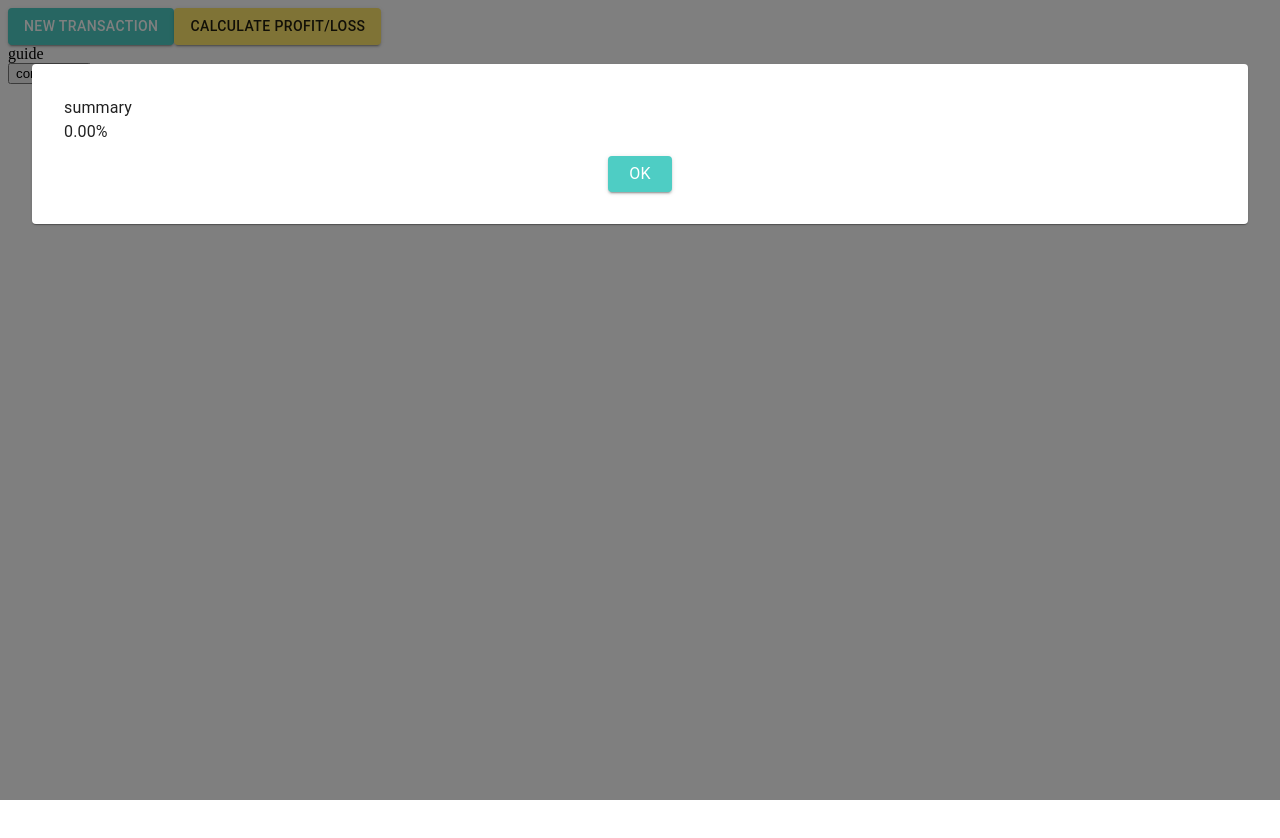
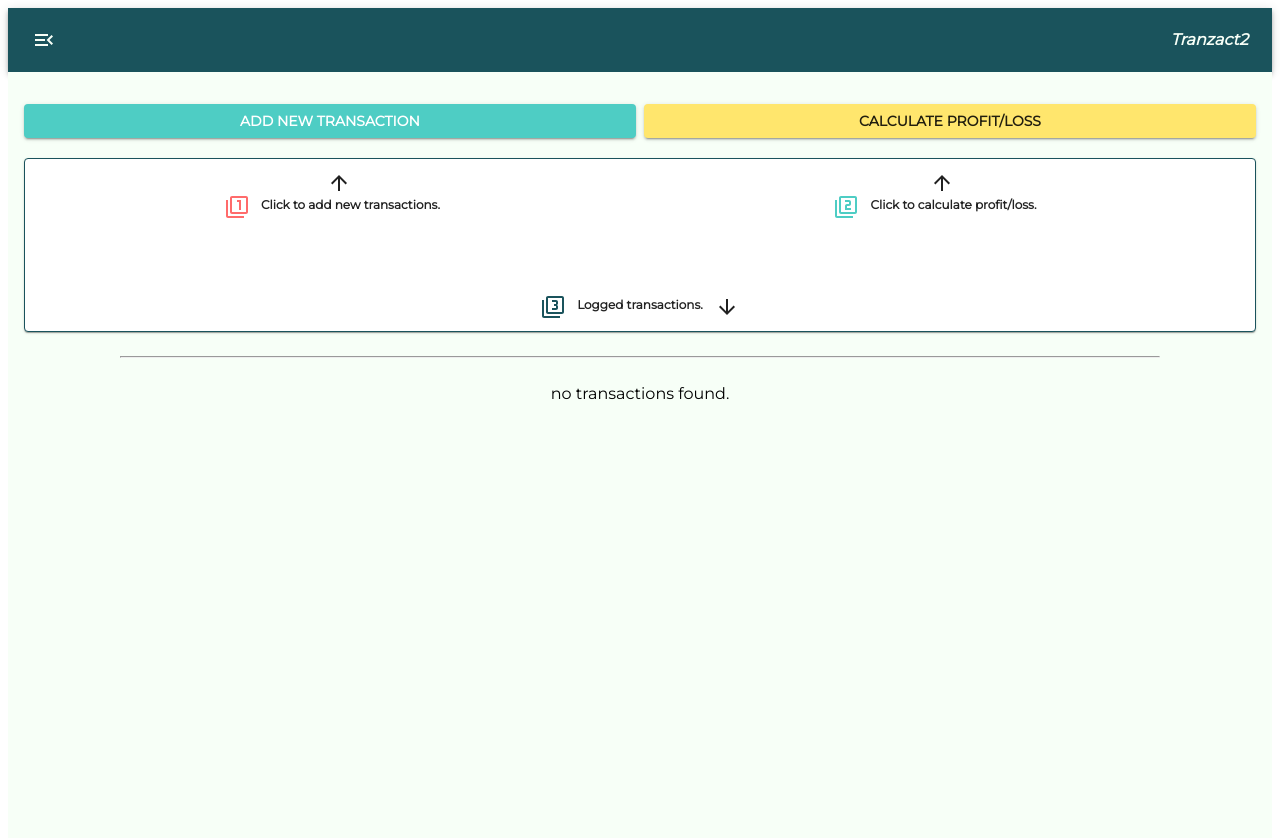
Before and after one commit to andretai/fees-calc-2, a React (Create React App) app: page / in a window 1280 px wide. Shown: the top 838 px of the page. Before the commit the page ends 800 px from the top, so only its background shows below. Built offline with nearby package versions, Linux system fonts and the light colour scheme.

Commit message:
#7 added functions for cost, value, & returns. #9 styled transactions page and modals.

```diff
--- a/public/index.html
+++ b/public/index.html
@@ -1,6 +1,7 @@
 <!DOCTYPE html>
 <html lang="en">
   <head>
+    <link href="https://fonts.googleapis.com/css2?family=Montserrat&display=swap" rel="stylesheet">
     <meta charset="utf-8" />
     <link rel="icon" href="%PUBLIC_URL%/favicon.ico" />
     <meta name="viewport" content="width=device-width, initial-scale=1" />
--- a/src/App.js
+++ b/src/App.js
@@ -1,6 +1,7 @@
 import Transactions from './pages/Transactions';
 import { createMuiTheme } from '@material-ui/core';
 import { ThemeProvider } from '@material-ui/core';
+import Header from './components/Header';
 
 function App() {
 
@@ -13,11 +14,15 @@ function App() {
       secondary: {
         main: '#ffe66d'
       }
+    },
+    typography: {
+      fontFamily: ['"Montserrat"', 'Open Sans'].join(',')
     }
   });
 
   return (
     <ThemeProvider theme={theme}>
+      <Header/>
       <Transactions/>
     </ThemeProvider>
   );
--- a/src/components/Header.js
+++ b/src/components/Header.js
@@ -1,11 +1,38 @@
-import React from 'react'
+import React from 'react';
+import { makeStyles } from '@material-ui/core/styles';
+import { AppBar, IconButton, Toolbar, Typography } from '@material-ui/core';
+import { MenuOpen } from '@material-ui/icons';
+
+const useStyles = makeStyles(theme => ({
+  grow: {
+    flexGrow: 1
+  },
+  navbar: {
+    backgroundColor: '#1a535c'
+  },
+  menu: {
+    color: '#f7fff7'
+  },
+  brand: {
+    color: '#f7fff7',
+    fontStyle: 'italic',
+    fontWeight: 800
+  }
+}));
 
 const Header = () => {
+  const classes = useStyles();
   return (
-    <div>
-
-    </div>
-  )
+    <AppBar position="static" className={classes.navbar}>
+      <Toolbar>
+        <IconButton edge="start">
+          <MenuOpen className={classes.menu}/>
+        </IconButton>
+        <div className={classes.grow}></div>
+        <Typography variant="body1" className={classes.brand}>Tranzact2</Typography>
+      </Toolbar>
+    </AppBar>
+  );
 }
 
 export default Header;
--- a/src/components/transactions/AddRecord.js
+++ b/src/components/transactions/AddRecord.js
@@ -1,11 +1,12 @@
 import React from 'react';
 import { makeStyles } from '@material-ui/core/styles';
 import { Button, FormLabel, FormControlLabel, Paper, Radio, RadioGroup, TextField, Typography } from '@material-ui/core';
+import { PlaylistAdd } from '@material-ui/icons';
 
 const useStyles = makeStyles(theme => ({
   paper: {
-    margin: '64px 32px 0 32px',
-    padding: '32px'
+    margin: '64px 32px',
+    padding: '32px 32px 36px 32px'
   },
   field: {
     margin: '6px 0',
@@ -15,7 +16,7 @@ const useStyles = makeStyles(theme => ({
     marginTop: '12px',
     width: '100%',
     display: 'flex',
-    justifyContent: 'between'
+    justifyContent: 'space-between'
   },
   cancel: {
     color: '#ff6b6b'
@@ -46,7 +47,10 @@ const AddRecord = React.forwardRef((props, ref) => {
   return (
     <Paper className={classes.paper}>
       <div>
-        <Typography variant="h6">new transaction</Typography>
+        <div style={{ display: 'flex', alignItems: 'center', justifyContent: 'space-around', marginBottom: '24px' }}>
+          <PlaylistAdd/>
+          <Typography variant="h6">New Transaction</Typography>
+        </div>
         <form>
           <div className={classes.field}>
             <FormLabel component="legend">
@@ -64,13 +68,13 @@ const AddRecord = React.forwardRef((props, ref) => {
           <TextField className={classes.field} variant="outlined" label="Stock Code" name="code" onChange={e => handleChange(e)}/>
           <TextField className={classes.field} variant="outlined" label="Stock Name" name="name" onChange={e => handleChange(e)}/>
           <TextField className={classes.field} variant="outlined" label="Stock Quantity" type="number" name="quantity" onChange={e => handleChange(e)}/>
-          <TextField className={classes.field} variant="outlined" label="Stock Price" type="number" name="price" onChange={e => handleChange(e)}/>
+          <TextField className={classes.field} variant="outlined" style={{ marginBottom: '16px' }} label="Stock Price" type="number" name="price" onChange={e => handleChange(e)}/>
         </form>
         <div className={classes.buttons}>
-          <Button variant="contained" color="primary" onClick={() => handleSubmit()}>
+          <Button variant="contained" color="primary" style={{ width: '100%' }} onClick={() => handleSubmit()}>
             <Typography variant="button">submit</Typography>
           </Button>
-          <Button variant="text">
+          <Button variant="text" style={{ width: '100%' }}>
             <Typography className={classes.cancel} variant="button" onClick={() => handleCancel()}>cancel</Typography>
           </Button>
         </div>
--- a/src/components/transactions/Constants.js
+++ b/src/components/transactions/Constants.js
@@ -46,7 +46,6 @@ let constants = {
         earned += (price * quantity);
       }
     });
-    console.log('paid', paid, 'earned', earned)
     var pct;
     if (earned > paid) {
       console.log('earned > paid')
@@ -58,6 +57,26 @@ let constants = {
       pct = 0;
     }
     return pct.toFixed(2);
+  },
+  calculate_value: function(type, records) {
+    var val = 0;
+    records.forEach(record => {
+      if (type === 'buy') {
+        if (record.type === 'buy') {
+          val += (record.quantity * record.price);
+        }
+      } else {
+        if (record.type === 'sell') {
+          val += (record.quantity * record.price);
+        }
+      }
+    })
+    return val;
+  },
+  calculate_allcosts: function(records) {
+    let costs = records.map(record => parseFloat(record.cost));
+    console.log(costs)
+    return costs.reduce((acc, cost) => acc + cost);
   }
 }
 
--- a/src/components/transactions/Guide.js
+++ b/src/components/transactions/Guide.js
@@ -1,10 +1,54 @@
-import React from 'react'
+import React from 'react';
+import { makeStyles } from '@material-ui/core/styles';
+import { Grid, Paper, Typography } from '@material-ui/core';
+import { ArrowDownward, ArrowUpward, Filter1, Filter2, Filter3 } from '@material-ui/icons';
+
+const useStyles = makeStyles(theme => ({
+  paper: {
+    padding: '12px',
+    border: '0.5px',
+    borderStyle: 'solid',
+    borderColor: '#1a535c'
+  },
+  root: {
+    paddingTop: '0px'
+  },
+  step: {
+    display: 'flex',
+    justifyContent: 'center'
+  },
+  text: {
+    padding: '0 12px',
+    fontWeight: 700
+  }
+}));
 
 const Guide = () => {
+
+  // CSS
+  const classes = useStyles();
+
   return (
-    <div>
-      guide
-    </div>
+    <Paper className={classes.paper}>
+      <Grid container className={classes.root}>
+        <Grid item xs={6} className={classes.step}><ArrowUpward style={{ margin: 'auto' }}/></Grid>
+        <Grid item xs={6} className={classes.step}><ArrowUpward style={{ margin: 'auto' }}/></Grid>
+        <Grid item xs={6} className={classes.step}>
+          <Filter1 style={{ color: '#ff6b6b' }}/>
+          <Typography variant="caption" className={classes.text}>Click to add new transactions.</Typography>
+        </Grid>
+        <Grid item xs={6} className={classes.step}>
+          <Filter2 style={{ color: '#4ecdc4'}}/>
+          <Typography variant="caption" className={classes.text}>Click to calculate profit/loss.</Typography>
+        </Grid>
+        <div style={{ height: '100px' }}></div>
+        <Grid item xs={12} className={classes.step}>
+          <Filter3 style={{ color: '#1a535c' }}/>
+          <Typography variant="caption" className={classes.text}>Logged transactions.</Typography>
+          <ArrowDownward/>
+        </Grid>
+      </Grid>
+    </Paper>
   )
 }
 
--- a/src/components/transactions/Records.js
+++ b/src/components/transactions/Records.js
@@ -1,16 +1,44 @@
 import React from 'react';
 import { makeStyles } from '@material-ui/core/styles';
-import { ListItem, ListItemIcon, ListItemText, ListItemSecondaryAction, Typography} from '@material-ui/core';
+import { Grid, Typography} from '@material-ui/core';
+import { AddCircleOutline, RemoveCircleOutline } from '@material-ui/icons';
 
 const useStyles = makeStyles(theme => ({
+  paper: {
+    marginBottom: '6px'
+  },
   buy: {
     backgroundColor: '#4ecdc4'
+  },
+  buytag: {
+    backgroundColor: '#3D9C95',
+    height: '64px',
+    display: 'table-cell',
+    verticalAlign: 'middle',
+    padding: '0 3px'
   },
   sell: {
     backgroundColor: '#ff6b6b'
   },
+  selltag: {
+    backgroundColor: '#C85555',
+    height: '64px',
+    display: 'table-cell',
+    verticalAlign: 'middle',
+    padding: '0 3px'
+  },
   text: {
     color: '#ffffff'
+  },
+  info: {
+    padding: '0 16px',
+    display: 'flex',
+    justifyContent: 'space-between',
+    alignItems: 'center'
+  },
+  bold: {
+    fontWeight: 700,
+    marginRight: '6px'
   }
 }));
 
@@ -19,25 +47,37 @@ const Records = React.forwardRef((props, ref) => {
   const records = props.records;
   return (
     <>
+      <hr style={{ margin: '24px 96px' }}></hr>
+      {
+        records.length === 0 ? <Typography style={{ textAlign: 'center' }}>no transactions found.</Typography> : null
+      }
       {
         records.map(record =>
-          <ListItem key={record.id} className={record.type === 'buy' ? classes.buy : classes.sell}>
-            <ListItemIcon>
+          <Grid container key={record.id}
+            className={`${classes.paper} ${record.type === 'buy' ? classes.buy : classes.sell}`}>
+            <Grid item xs={1}>
               {record.type === 'buy' ?
-                <Typography variant="button" className={classes.text}>buy</Typography>
+                <div className={`${classes.buytag}`}>
+                  <AddCircleOutline className={`${classes.text} `}/>
+                </div>
                 :
-                <Typography variant="button" className={classes.text}>sell</Typography>
+                <div className={`${classes.selltag}`}>
+                  <RemoveCircleOutline className={`${classes.text} `}/>
+                </div>
               }
-            </ListItemIcon>
-            <ListItemText>
-              <Typography variant="button" className={classes.text}>{record.name}-</Typography>
-              <Typography variant="caption" className={classes.text}>{record.code}</Typography>
-            </ListItemText>
-            <ListItemSecondaryAction>
-              <Typography variant="button" className={classes.text}>RM {parseFloat(record.price).toFixed(3)}x</Typography>
-              <Typography variant="caption" className={classes.text}>{record.quantity}</Typography>
-            </ListItemSecondaryAction>
-          </ListItem>
+            </Grid>
+            <Grid item xs={11} className={classes.info}>
+              <div>
+                <Typography variant="body1" className={`${classes.text} ${classes.bold}`}>{record.name}<br></br></Typography>
+                <Typography variant="caption" className={classes.text}>{record.code}</Typography>
+              </div>
+              {/* <div style={{ flexGrow: 1 }}></div> */}
+              <div style={{ display: 'flex' }}>
+                <Typography variant="body1" className={`${classes.text} ${classes.bold}`}>RM {parseFloat(record.price).toFixed(3)}</Typography>
+                <Typography variant="caption" className={classes.text}>x{record.quantity}</Typography>
+              </div>
+            </Grid>
+          </Grid>
         )
       }
     </>
--- a/src/components/transactions/Summary.js
+++ b/src/components/transactions/Summary.js
@@ -1,30 +1,87 @@
 import React from 'react';
+import constants from '../transactions/Constants';
 import { makeStyles } from '@material-ui/core/styles';
 import { Button, Paper, Typography } from '@material-ui/core';
+import { MenuBook } from '@material-ui/icons';
 
 const useStyles = makeStyles(theme => ({
   paper: {
-    margin: '64px 32px 0 32px',
-    padding: '32px'
+    margin: '64px 32px',
+    padding: '32px 32px 36px 32px'
+  },
+  title: {
+    display: 'flex', alignItems: 'center', justifyContent: 'space-around', marginBottom: '24px'
   },
   button_div: {
-    marginTop: '12px',
+    marginTop: '24px',
     width: '100%',
     display: 'flex',
-    justifyContent: 'center'
+    justifyContent: 'space-between'
+  },
+  button: {
+    width: '100%'
   }
 }));
 
 const Summary = React.forwardRef((props, ref) => {
+
+  // CSS
   const classes = useStyles();
+
+  // Props
   const { records, calculate_pl, toggleSummaryModal } = props;
+
+  const details = [
+    {
+      name: 'Value of Shares Sold',
+      value: constants.calculate_value('sell', records)
+    },
+    {
+      name: 'Value of Shares Bought',
+      value: constants.calculate_value('buy', records)
+    },
+    {
+      name: 'Gross Return',
+      value: constants.calculate_value('sell', records) - constants.calculate_value('buy', records)
+    },
+    {
+      name: 'Transactional Costs',
+      value: constants.calculate_allcosts(records)
+    },
+    {
+      name: 'Nett Return',
+      value: constants.calculate_value('sell', records) - constants.calculate_value('buy', records) - constants.calculate_allcosts(records)
+    }
+  ];
+
   return (
     <Paper className={classes.paper}>
-      <div><Typography>summary</Typography></div>
-      <Typography>{calculate_pl(records)}%</Typography>
+      <div className={classes.title}>
+        <MenuBook/>
+        <Typography variant="h6">Summary</Typography>
+      </div>
+      <div>
+        {
+          details.map(detail => {
+            return <div key={details.indexOf(detail)}>
+              <Typography variant="body1">{detail.name}</Typography>
+              <Typography variant="body1" style={{ textAlign: 'right', fontWeight: 900 }}>{detail.value.toFixed(2)}</Typography>
+            </div>
+          })
+        }
+      </div>
+      <hr></hr>
+      <div style={{ display: 'flex', justifyContent: 'space-between'}}>
+        <Typography variant="button">total p/l</Typography>
+        <Typography variant="button" style={{ fontWeight: 900 }}>{calculate_pl(records)}%</Typography>
+      </div>
       <div className={classes.button_div}>
-        <Button variant="contained" color="primary" onClick={() => toggleSummaryModal(false)}><Typography>ok</Typography></Button>
+        <Button variant="contained" color="secondary" className={classes.button} style={{marginRight: '4px'}} onClick={() => toggleSummaryModal(false)}><Typography>SAVE</Typography></Button>
+        <Button variant="contained" color="primary" className={classes.button} style={{marginLeft: '4px'}} onClick={() => toggleSummaryModal(false)}><Typography>DONE</Typography></Button>
       </div>
+      {/* <button onClick={() => console.log(constants.calculate_value('buy', records))}>calc buy val</button>
+      <button onClick={() => console.log(constants.calculate_value('sell', records))}>calc sell val</button>
+      <button onClick={() => console.log(constants.calculate_allcosts(records))}>calc cost</button> */}
     </Paper>
   )
 });
--- a/src/pages/Transactions.js
+++ b/src/pages/Transactions.js
@@ -1,18 +1,39 @@
 import React from 'react';
+import { makeStyles } from '@material-ui/core/styles';
 import Summary from '../components/transactions/Summary';
 import Guide from '../components/transactions/Guide';
 import Records from '../components/transactions/Records';
 import AddRecord from '../components/transactions/AddRecord';
 import constants from '../components/transactions/Constants';
-import { Button, Modal, Typography } from '@material-ui/core';
+import { Button, Grid, Modal, Typography } from '@material-ui/core';
 
+const useStyles = makeStyles(theme => ({
+  page: {
+    backgroundColor: '#f7fff7',
+    height: '100vh',
+    padding: '32px 16px'
+  },
+  section: {
+    marginBottom: '16px'
+  },
+  button: {
+    width: '100%',
+    padding: '8px 16px'
+  },
+  buttonText: {
+    fontWeight: 600, textAlign: 'left', lineHeight: '130%'
+  }
+}));
 
 const Transactions = () => {
+
+  // CSS
+  const classes = useStyles();
 
   // States
   const [records, setRecords] = React.useState([]);
   const [addRecordModal, toggleAddRecordModal] = React.useState(false);
-  const [summaryModal, toggleSummaryModal] = React.useState(true);
+  const [summaryModal, toggleSummaryModal] = React.useState(false);
 
   // Functions
   const addRecord = record => {
@@ -22,28 +43,32 @@ const Transactions = () => {
   };
 
   return (
-    <div>
-      <div id="buttons">
-        <Button color="primary" variant="contained">
-          <Typography variant="button" onClick={() => toggleAddRecordModal(true)}>new transaction</Typography>
-        </Button>
-        <Button color="secondary" variant="contained" onClick={() => toggleSummaryModal(true)}>
-          <Typography variant="button">calculate profit/loss</Typography>
-        </Button>
-      </div>
+    <div className={classes.page}>
+      <Grid container spacing={1} className={classes.section}>
+        <Grid item xs={6}>
+          <Button color="primary" variant="contained" className={classes.button}>
+            <Typography variant="button" className={classes.buttonText} onClick={() => toggleAddRecordModal(true)}>add new transaction</Typography>
+          </Button>
+        </Grid>
+        <Grid item xs={6}>
+          <Button color="secondary" variant="contained" className={classes.button} onClick={() => toggleSummaryModal(true)}>
+            <Typography variant="button" className={classes.buttonText}>calculate Profit/Loss</Typography>
+          </Button>
+        </Grid>
+      </Grid>
       <Modal open={addRecordModal} onClose={() => toggleAddRecordModal(false)}>
         <AddRecord addRecord={addRecord} toggleAddRecordModal={toggleAddRecordModal}/>
       </Modal>
       <Modal open={summaryModal} onClose={() => toggleSummaryModal(false)}>
         <Summary records={records} calculate_pl={constants.calculate_pl} toggleSummaryModal={toggleSummaryModal}/>
       </Modal>
-      <div id="guide">
+      <div className={classes.section}>
         <Guide/>
       </div>
       <div id="records">
         <Records records={records}/>
       </div>
-      <button onClick={() => console.log(records)}>console.log</button>
+      {/* <button onClick={() => console.log(records)}>console.log</button> */}
     </div>
   )
 }
```
Also changed, not shown: src/components/Navbar.js (added).
